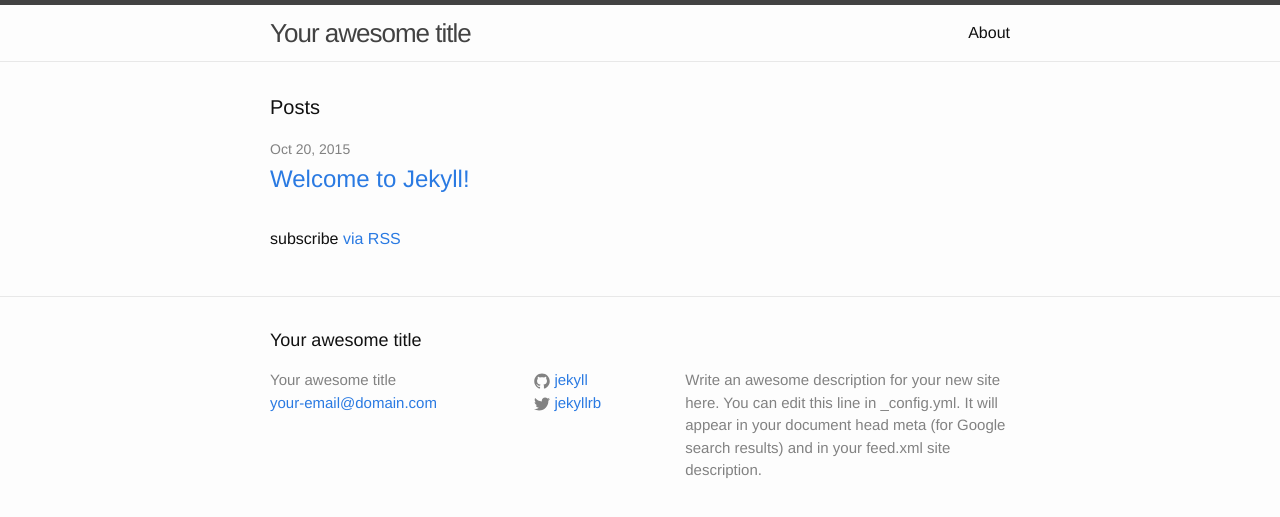
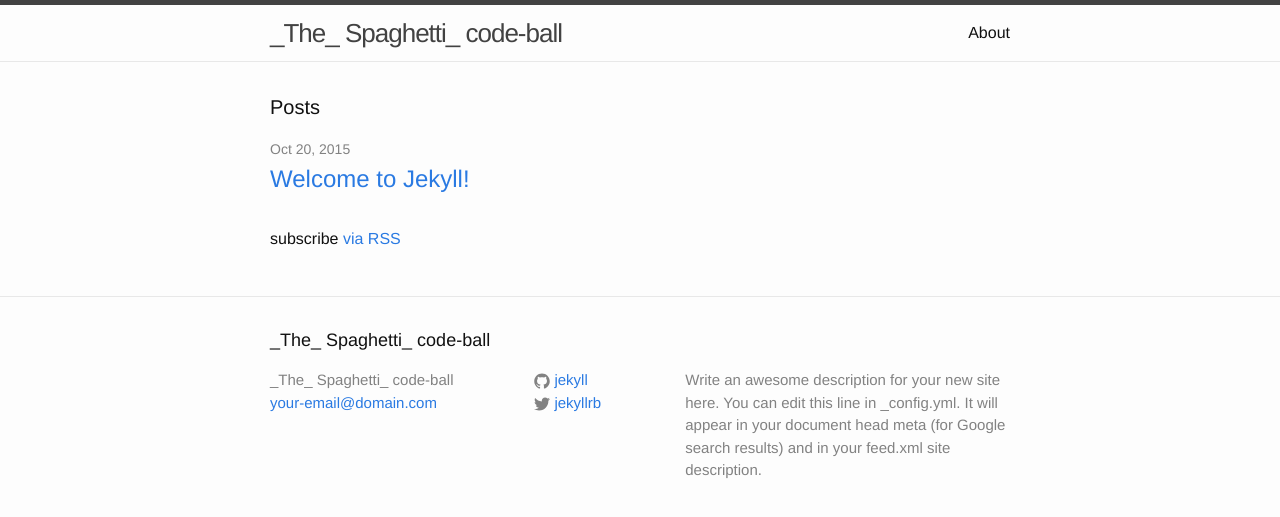
Before and after one commit to vwwv/vwwv.github.io, a Jekyll site: the page built from index.html, in a window 1280 px wide. Shown: the top 517 px of the page. Built offline with Jekyll 4.4.1, drawn with Linux system fonts in a browser that asks for light colours.

Commit message:
Changing title

```diff
--- a/_config.yml
+++ b/_config.yml
@@ -1,5 +1,5 @@
 # Site settings
-title: Your awesome title
+title: _The_  Spaghetti_ code-ball
 email: your-email@domain.com
 description: > # this means to ignore newlines until "baseurl:"
   Write an awesome description for your new site here. You can edit this
```
